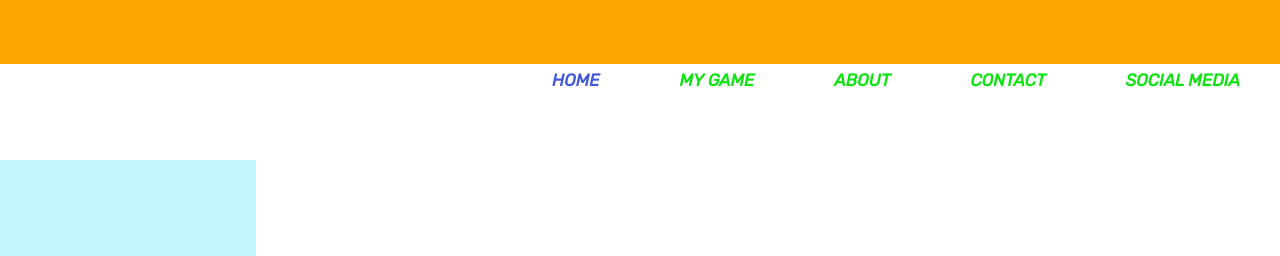
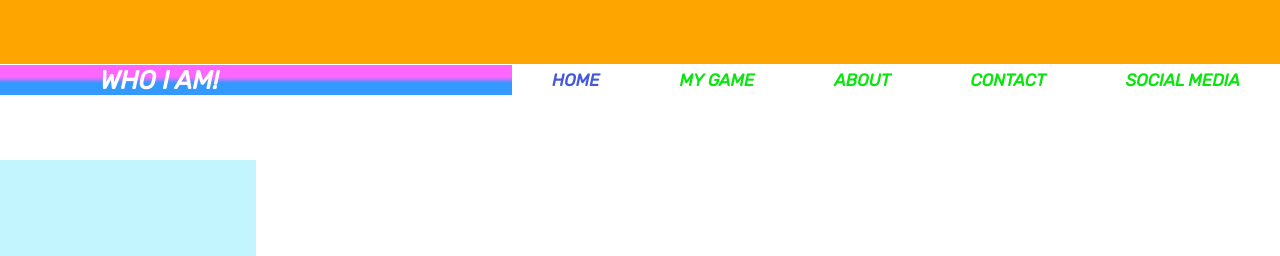
Before and after one commit to formygame/ravtech, a plain HTML site: page index.html in a window 1280 px wide. Shown: the top 256 px of the page. Drawn offline with Linux system fonts and the light colour scheme; a script that the page names is missing.

Commit message:
Update prehome.css

```diff
--- a/prehome.css
+++ b/prehome.css
@@ -16,7 +16,7 @@ header{
 .logo{
 	width: 40%;
     color: #fff;
-	background-image: linear-gradient(#ff66ff 40%, ##3399ff 60% );
+	background-image: linear-gradient(#ff66ff 40%, #3399ff 60% );
 	padding-left: 100px;
 	box-sizing: border-box;
 }
```
